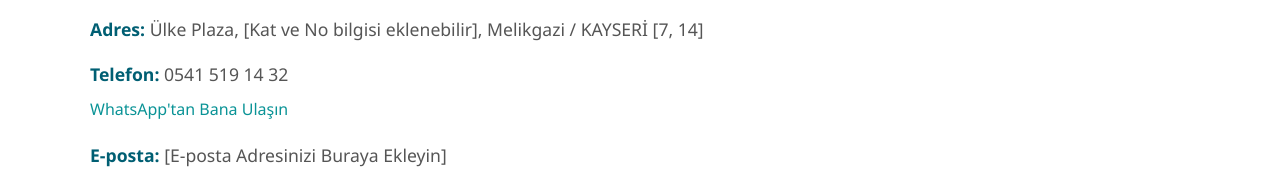
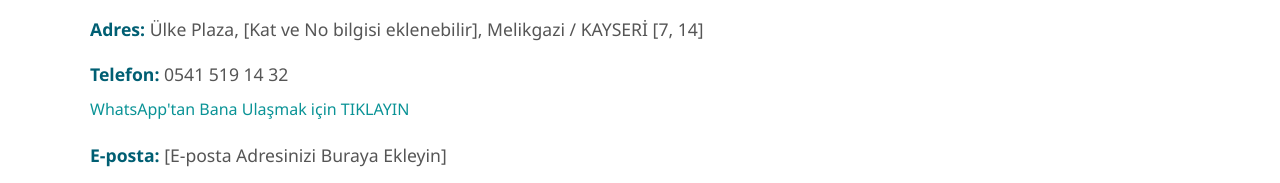
Before and after one commit to matematiksel/nur, a plain HTML site: page nur1.html in a window 1280 px wide. Shown: the part 5042-5225 px from the top of the page. Drawn offline with Linux system fonts and the light colour scheme.

Commit message:
Update nur1.html

```diff
--- a/nur1.html
+++ b/nur1.html
@@ -461,8 +461,7 @@
             <div class="contact-info">
                 <p>Benimle iletişime geçerek randevu oluşturabilir veya hizmetlerim hakkında daha fazla bilgi alabilirsiniz.</p>
                 <p><strong>Adres:</strong> Ülke Plaza, [Kat ve No bilgisi eklenebilir], Melikgazi / KAYSERİ [7, 14]</p>
-                <p><strong>Telefon:</strong> 0541 519 14 32</p>
-              <a href="https://wa.me/905415191432" target="_blank">WhatsApp'tan Bana Ulaşın</a>
+                <p><strong>Telefon:</strong> 0541 519 14 32</p>  <a href="https://wa.me/905415191432" target="_blank">WhatsApp'tan Bana Ulaşmak için TIKLAYIN</a>
                 <p><strong>E-posta:</strong> [E-posta Adresinizi Buraya Ekleyin]</p>
                 <p><strong>Çalışma Saatleri:</strong> [Çalışma Saatlerinizi Ekleyin (Örn: Hafta içi 09:00 - 18:00)]</p>
                 <p>Hem <strong>yüz yüze</strong> hem de <strong>online</strong> seanslar için randevu alabilirsiniz.</p>
```
